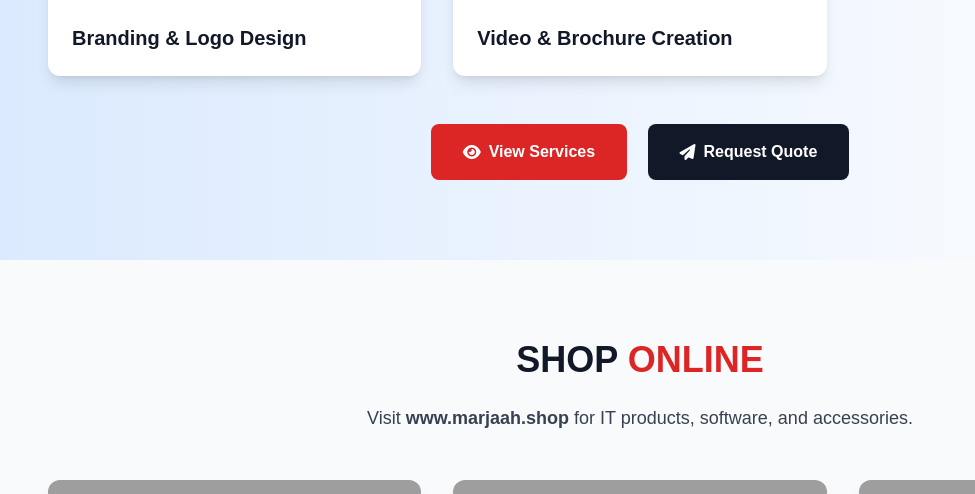
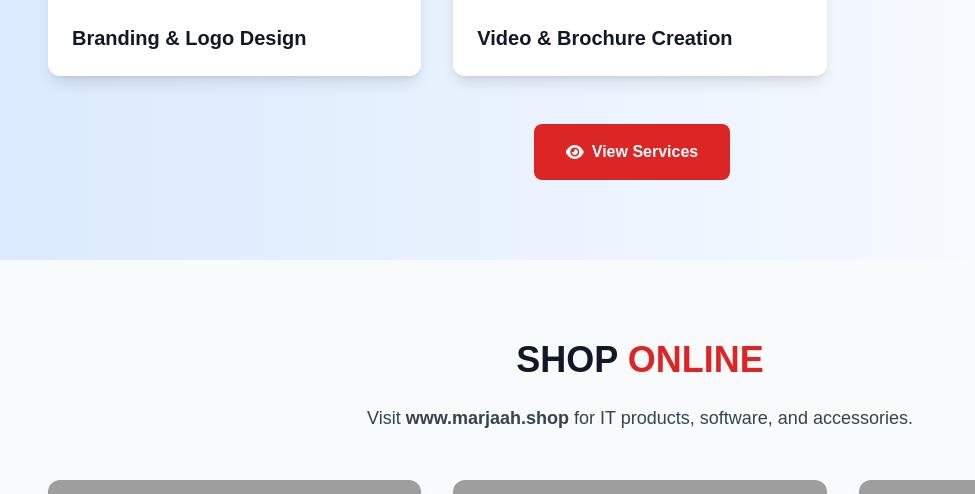
Before and after one commit to abhinavdeveloperiz/Marjaah, a Django app: page /services/ in a window 1280 px wide. Shown: the part 2460-2954 px from the top of the page, without its empty margins (0-975 px from the left). Run offline with Django 4.2, Linux system fonts and the light colour scheme; some libraries are stand-ins or nearby versions; grey boxes are pictures that could not be loaded.

Commit message:
ginal commit

```diff
--- a/app/templates/base.html
+++ b/app/templates/base.html
@@ -77,6 +77,13 @@
             font-optical-sizing: auto;
             font-weight: 400;
             font-style: normal;
+
+        }
+
+        body,html{
+            overflow-x: hidden;
+            margin: 0px;
+            padding: 0px;
         }
     </style>
 
--- a/app/templates/careers.html
+++ b/app/templates/careers.html
@@ -238,7 +238,7 @@
   <p class="text-lg mb-8">
     We’re passionate about innovation, creativity, and collaboration. Let’s grow together.
   </p>
-  <a href="https://wa.me/919876543210?text=Hello%20HR,%20I%20would%20like%20to%20be%20considered%20for%20a%20position."
+  <a href="https://wa.me/97477991171?text=Hello%20HR,%20I%20would%20like%20to%20be%20considered%20for%20a%20position."
      target="_blank"
      class="bg-yellow-400 text-gray-900 font-semibold px-8 py-3 rounded-full hover:bg-yellow-300 transition">
     Send Your Resume via WhatsApp
--- a/app/templates/contact.html
+++ b/app/templates/contact.html
@@ -1,4 +1,4 @@
-{% extends 'bas.html' %}
+{% extends 'base.html' %}
 {% load static %}
 {% block content %}
 
--- a/app/templates/gallery.html
+++ b/app/templates/gallery.html
@@ -1,4 +1,4 @@
-{% extends 'bas.html' %}
+{% extends 'base.html' %}
 {% load static %}
 {% block content %}
 
--- a/app/templates/services.html
+++ b/app/templates/services.html
@@ -153,9 +153,7 @@
             <a href="/services" class="bg-red-600 hover:bg-red-700 text-white font-bold px-8 py-4 rounded-lg mr-4 inline-flex items-center gap-2">
                 <i class="fas fa-eye"></i> View Services
             </a>
-            <a href="/contact" class="bg-gray-900 hover:bg-gray-800 text-white font-semibold px-8 py-4 rounded-lg inline-flex items-center gap-2">
-                <i class="fas fa-paper-plane"></i> Request Quote
-            </a>
+
         </div>
     </div>
 </section>
```
